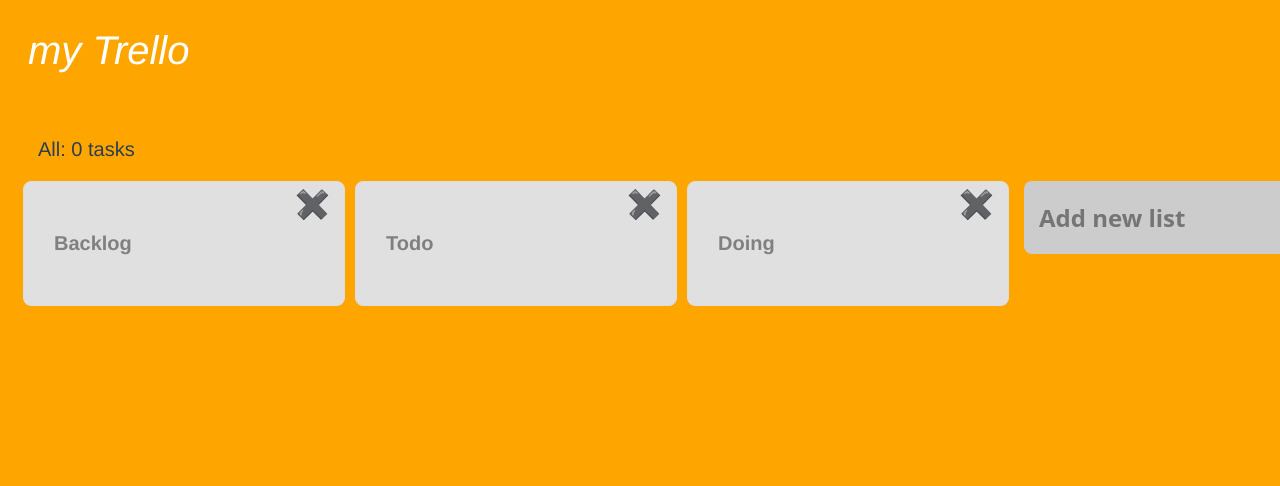
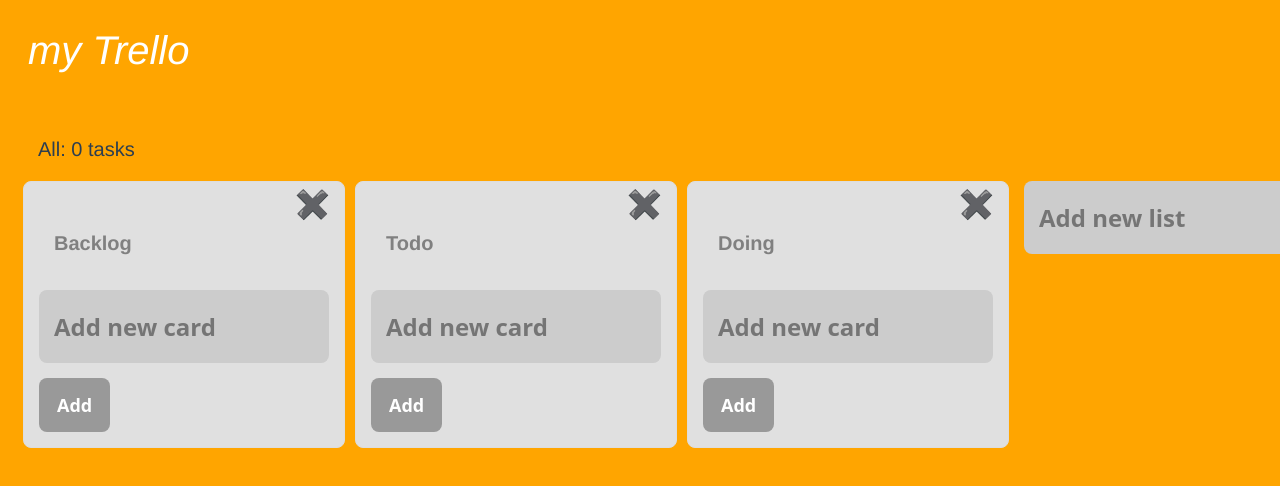
Before and after one commit to RyoAsai-git/Vue.js_trello, a Vue app: page / in a window 1280 px wide. Shown: the top 486 px of the page. Built offline with nearby package versions, Linux system fonts and the light colour scheme.

Commit message:
CardAddコンポーネント Listに表示

```diff
--- a/src/components/CardAdd.vue
+++ b/src/components/CardAdd.vue
@@ -1,10 +1,10 @@
 <template>
   <form class="addcard" @submit.prevent="addCardToList">
-    <input v-model = "body"
+    <input v-model="body"
       type="text"
       class="text-input"
       placeholder="Add new card"
-    >
+    />
     <button type="submit" class="add-button">
       Add
     </button>
@@ -12,10 +12,25 @@
 </template>
 <script>
   export default {
+    // ListコンポーネントからlistIndexを受け取る
+    props: {
+      listIndex: {
+        type: Number,
+        required: true,
+      }
+    },
+
     data: function() {
       return {
         body: '',
       }
     },
+
+    methods: {
+      addCardToList: function() {
+        this.$store.dispatch('addCardToList', { body: this.body, listIndex: this.listIndex })
+        this.body = ''
+      }
+    }
   }
 </script>
--- a/src/components/List.vue
+++ b/src/components/List.vue
@@ -4,10 +4,17 @@
       <p class="list-title">{{ title }}</p>
       <div class="deletelist" @click="removeList">✖️</div>
     </div>
+    <card-add :listIndex="listIndex" />
   </div>
 </template>
 <script>
+  import CardAdd from './CardAdd.vue'
+
   export default {
+    components: {
+      CardAdd
+    },
+
     // propsには親コンポーネントから受け取るデータを定義する
     // 受け取ったデータはdataプロパティと同じようにアクセスできる
     props: {
```
